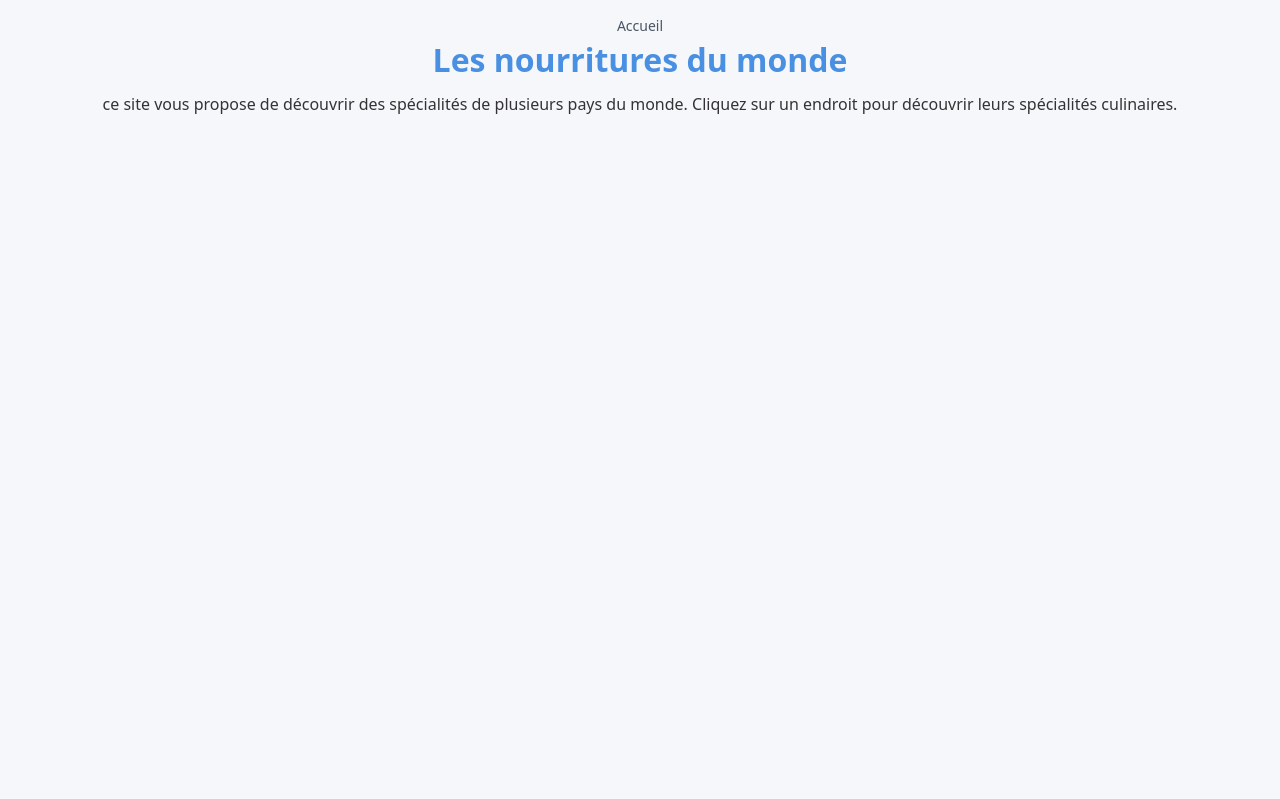
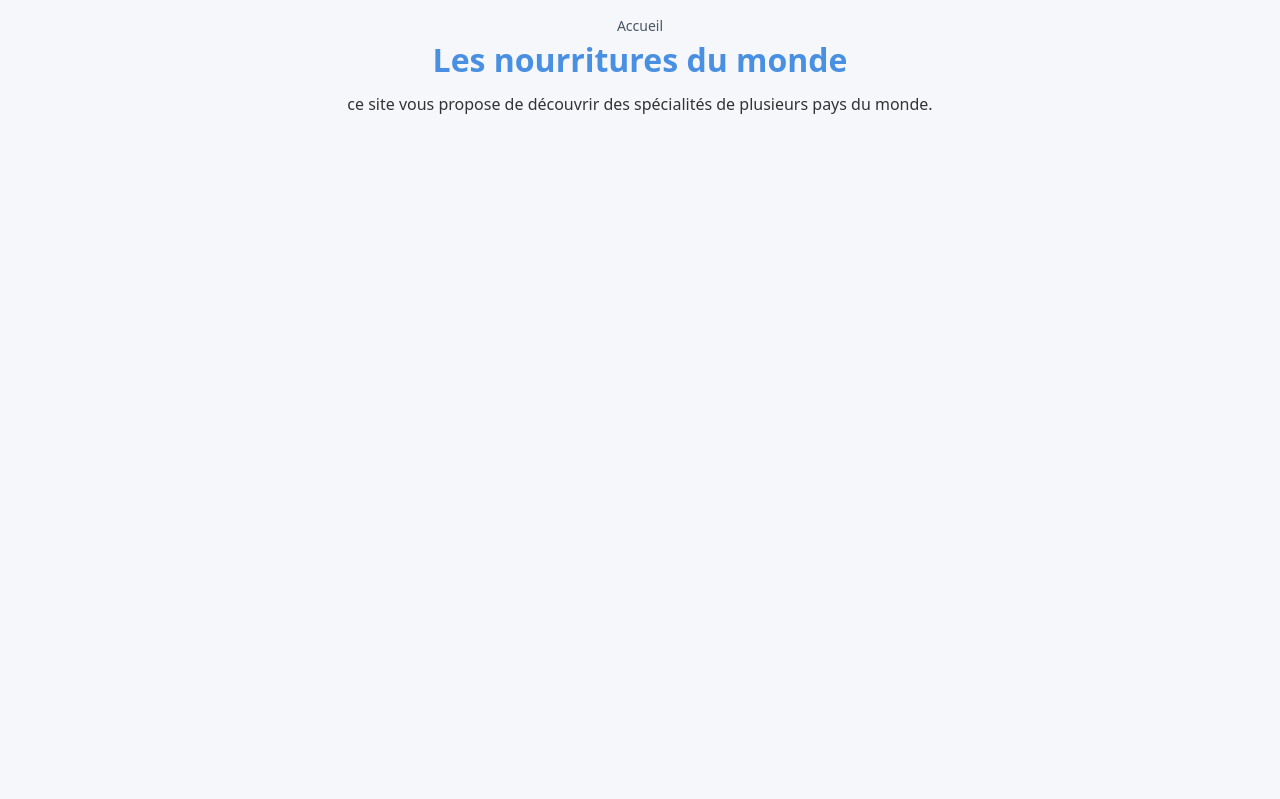
Before and after one commit to samfrick/site_accessibilite, a Symfony app: template Accessibilite/templates/Accueil.html.twig in a window 1280 px wide. Shown: the part 116-915 px from the top of the page. Run offline with Twig, Linux system fonts and the light colour scheme; the template is opened without the code that fills it, so the values that code supplies are empty; some libraries are stand-ins or nearby versions.

Commit message:
Update Accueil.html.twig

```diff
--- a/Accessibilite/templates/Accueil.html.twig
+++ b/Accessibilite/templates/Accueil.html.twig
@@ -13,5 +13,5 @@
         </nav>
 
         <h1 class="h1 font-bold"> Les nourritures du monde</h1>
-        <p> ce site vous propose de découvrir des spécialités de plusieurs pays du monde. Cliquez sur un endroit pour découvrir leurs spécialités culinaires.</p>
+        <p> ce site vous propose de découvrir des spécialités de plusieurs pays du monde.</p>
 {% endblock %}
```
